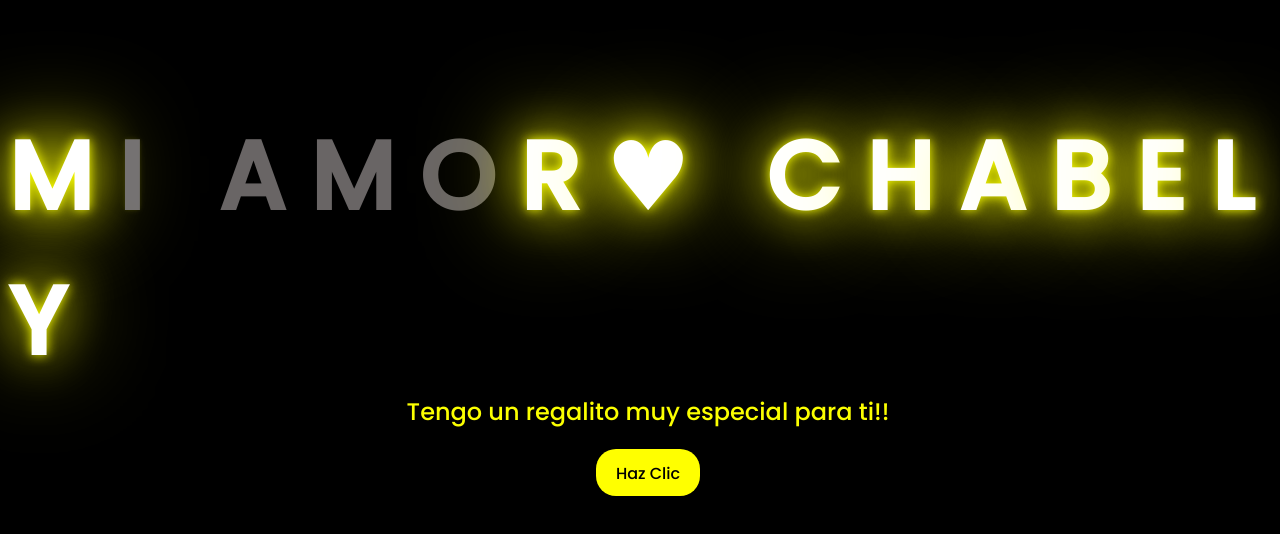
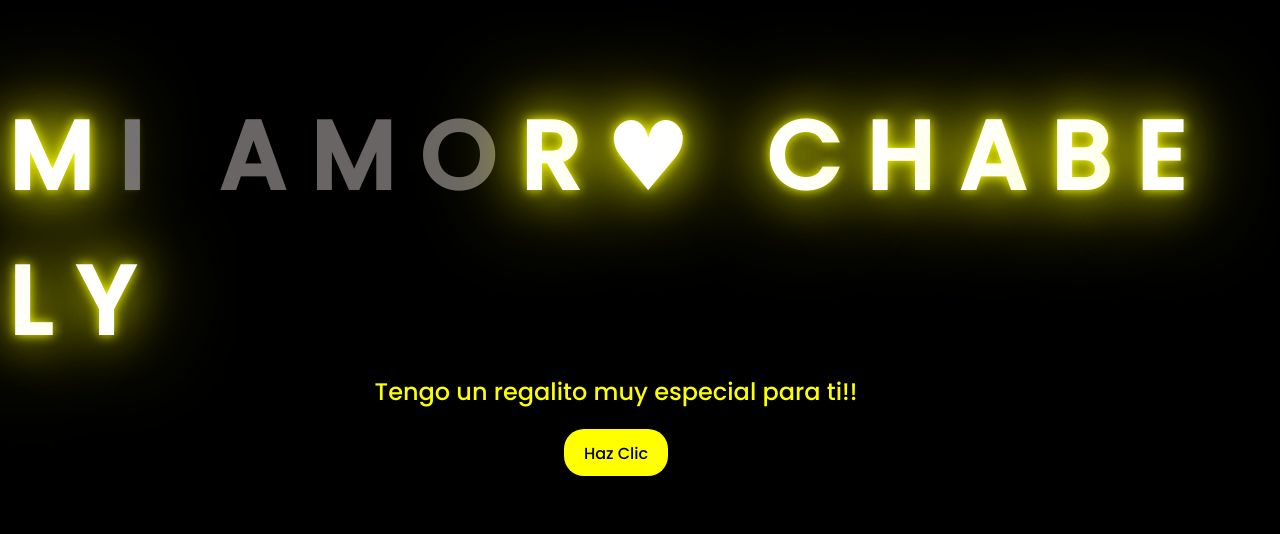
Before and after one commit to juangallego9810/floresamarillas, a plain HTML site: page index.html in a window 1280 px wide. Shown: the part 108-642 px from the top of the page. Drawn offline with Linux system fonts and the light colour scheme.

Commit message:
Update style.css

```diff
--- a/css/style.css
+++ b/css/style.css
@@ -4,8 +4,8 @@
 }
 body{
     color: azure;
-    width: 100%;
-    height: 100vh;
+    width: 95%;
+    height: 95vh;
     display: flex;
     flex-direction: column;
     align-items: center;
```
